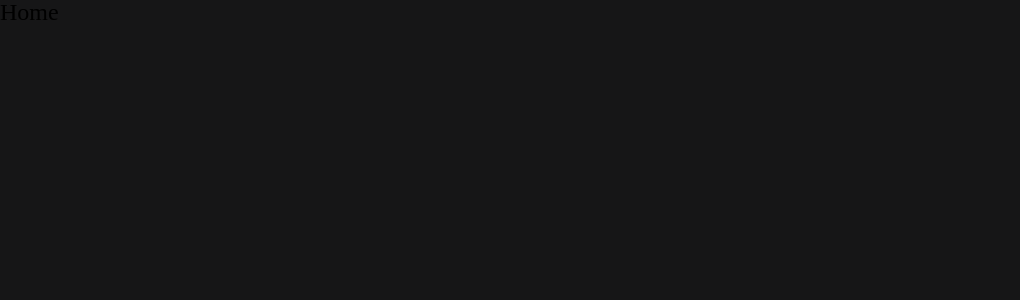
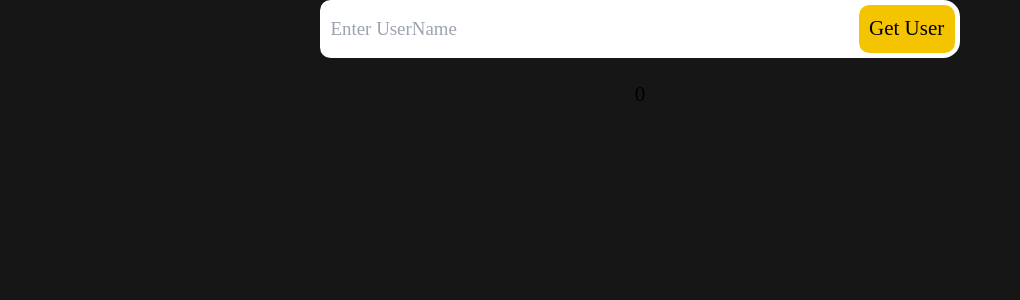
Before and after one commit to ViGoS12/GitHubApi, a React (Create React App) app: page / in a window 1280 px wide. Shown: the top 300 px of the page, without its empty margins (0-1020 px from the left). Built offline with nearby package versions, Linux system fonts and the light colour scheme.

Commit message:
feat: Added github user search functionality

```diff
--- a/package.json
+++ b/package.json
@@ -11,6 +11,7 @@
     "@types/node": "^16.18.2",
     "@types/react": "^18.0.24",
     "@types/react-dom": "^18.0.8",
+    "axios": "^1.1.3",
     "react": "^18.2.0",
     "react-dom": "^18.2.0",
     "react-redux": "^8.0.4",
--- /dev/null
+++ b/src/components/API/index.ts
@@ -0,0 +1,5 @@
+import axios, { AxiosInstance } from 'axios'
+
+export const axiosInstance: AxiosInstance = axios.create({
+  baseURL: 'https://api.github.com',
+})
--- /dev/null
+++ b/src/components/User.tsx
@@ -0,0 +1,11 @@
+const User = (props: User) => {
+  return (
+    <>
+      <img src={props.avatar_url} alt='' />
+      <div className='text-white'>{props.login + ' / ' + props.name}</div>
+      <div></div>
+    </>
+  )
+}
+
+export default User
--- a/src/pages/Home.tsx
+++ b/src/pages/Home.tsx
@@ -1,5 +1,53 @@
+import { useSelector } from 'react-redux'
+import { fetchUserProfile } from './../redux/slices/userSlice'
+import { RootState, useAppDispatch } from './../redux/store'
+import User from '../components/User'
+import { useCallback, useRef, useState } from 'react'
+
 const Home = () => {
-  return <div className=''>Home</div>
+  const dispatch = useAppDispatch()
+
+  const [userName, setUserName] = useState('')
+  const inputRef = useRef<HTMLInputElement>(null)
+
+  const clearSearchValue = () => {
+    setUserName('')
+  }
+
+  const onChangeInput = useCallback(
+    (event: React.ChangeEvent<HTMLInputElement>) => {
+      setUserName(event.target.value)
+    },
+    []
+  )
+
+  const { user } = useSelector((state: RootState) => state.user)
+
+  const getUser = () => {
+    dispatch(fetchUserProfile({ userName }))
+  }
+
+  return (
+    <main className='mx-auto w-6/12 flex flex-col gap-5 content-center text-center '>
+      <div className='relative flex h-11 border-solid border-1 border-yellow-300 bg-white rounded-[0.8rem]  '>
+        <input
+          className='relative  px-2 text-[0.9rem] rounded-[0.5rem]  flex-auto '
+          placeholder='Enter UserName'
+          ref={inputRef}
+          value={userName}
+          onChange={onChangeInput}
+          type='text'
+        />
+
+        <button
+          className='bg-yellowYa  px-2 rounded-[0.5rem] hover:opacity-90 transition-all m-1'
+          onClick={() => getUser()}>
+          Get User
+        </button>
+      </div>
+      {Object.keys(user).length && <User {...user} />}
+    </main>
+  )
 }
 
 export default Home
--- a/src/pages/User.tsx
+++ /dev/null
@@ -1,5 +0,0 @@
-const User = () => {
-  return <div>User</div>
-}
-
-export default User
--- a/src/redux/slices/userSlice.ts
+++ b/src/redux/slices/userSlice.ts
@@ -1,11 +1,44 @@
-import { createSlice } from '@reduxjs/toolkit'
+import { createAsyncThunk, createSlice } from '@reduxjs/toolkit'
+import { axiosInstance } from './../../components/API/'
 
-const initialState = {}
+interface IUserState {
+  user: User
+  status: 'loading' | 'success' | 'error'
+}
+
+const initialState: IUserState = {
+  user: {} as User,
+  status: 'loading',
+}
+
+export const fetchUserProfile = createAsyncThunk<User, Filter>(
+  'user/fetchUserProfile',
+  async (params) => {
+    const { userName } = params
+    const { data } = await axiosInstance.get(`/users/${userName}`)
+    return data
+  }
+)
 
 export const userSlice = createSlice({
   name: 'user',
   initialState,
   reducers: {},
+
+  extraReducers: (builder) => {
+    builder.addCase(fetchUserProfile.pending, (state) => {
+      state.status = 'loading'
+      state.user = {} as User
+    })
+    builder.addCase(fetchUserProfile.fulfilled, (state, action) => {
+      state.status = 'success'
+      state.user = action.payload
+    })
+    builder.addCase(fetchUserProfile.rejected, (state) => {
+      state.status = 'error'
+      state.user = {} as User
+    })
+  },
 })
 
 export const {} = userSlice.actions
--- a/src/redux/store.ts
+++ b/src/redux/store.ts
@@ -1,7 +1,11 @@
 import { configureStore } from '@reduxjs/toolkit'
+import { useDispatch } from 'react-redux'
+import user from './slices/userSlice'
 
 export const store = configureStore({
-  reducer: {},
+  reducer: { user },
 })
 
 export type RootState = ReturnType<typeof store.getState>
+type AppDispatch = typeof store.dispatch
+export const useAppDispatch = () => useDispatch<AppDispatch>()
--- a/src/routes/index.tsx
+++ b/src/routes/index.tsx
@@ -1,7 +1,3 @@
-import User from '../pages/User'
 import Home from './../pages/Home'
 
-export const publicRoutes = [
-  { path: '/', element: <Home /> },
-  { path: '/user/:id', element: <User /> },
-]
+export const publicRoutes = [{ path: '/', element: <Home /> }]
--- a/src/scss/index.scss
+++ b/src/scss/index.scss
@@ -37,7 +37,7 @@ body {
   width: 100%;
   font-size: 100%;
   line-height: 1;
-  font-size: 24px;
+  font-size: 21px;
 
   font-family: 'Abhaya Libre', serif;
   -ms-text-size-adjust: 100%;
--- a/tailwind.config.js
+++ b/tailwind.config.js
@@ -2,7 +2,11 @@
 module.exports = {
   content: ['./src/**/*.{js,jsx,ts,tsx}'],
   theme: {
-    extend: {},
+    extend: {
+      colors: {
+        yellowYa: '#f5c400',
+      },
+    },
   },
   plugins: [],
 }
```
Also changed, not shown: src/@types/assets.d.ts (+39 -0 lines), 1 other file (tests, documents, lock files or other folders).
